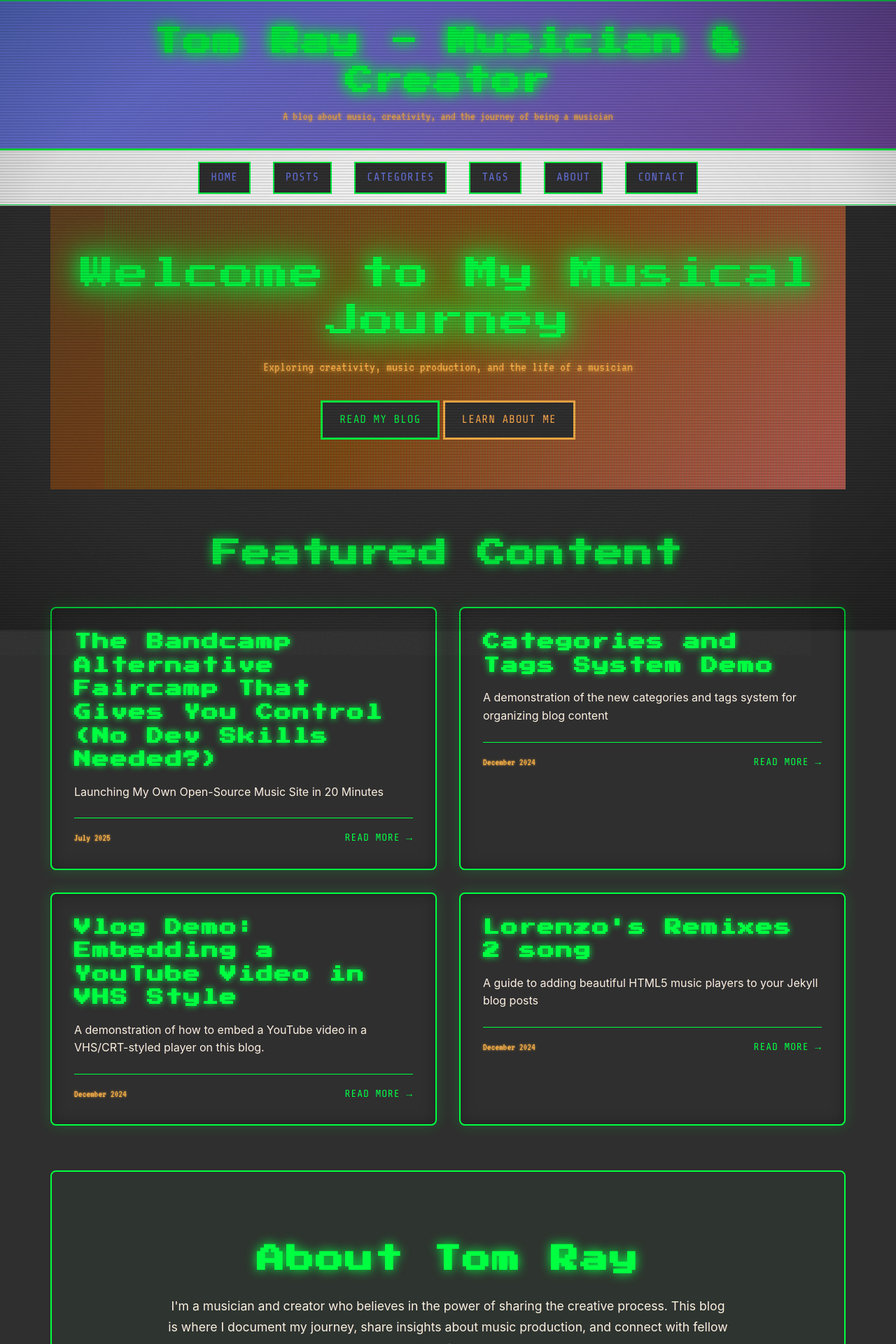
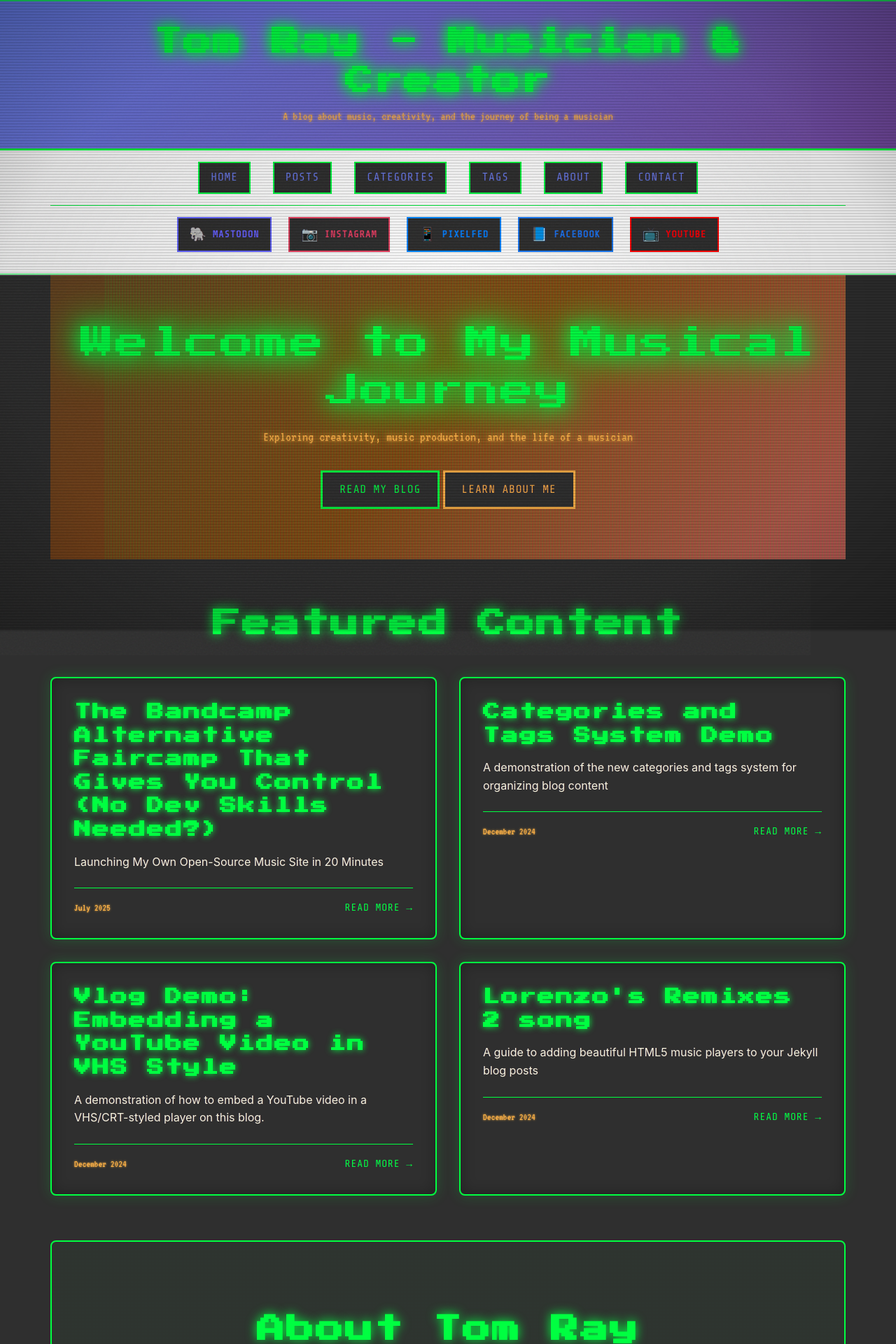
Before and after one commit to tmray/vhs-tape, a Jekyll site: the page built from index.html, in a window 1280 px wide. Shown: the top 1920 px of the page at 70% size. Built offline with Jekyll 4.4.1, drawn with Linux system fonts in a browser that asks for light colours; some of the changed text lies outside the part shown.

Commit message:
added links to my social media accounts

```diff
--- a/_config.yml
+++ b/_config.yml
@@ -34,6 +34,29 @@ defaults:
       category: "General"
       tags: []
 
+# Social Media Platforms
+# Add or remove platforms by editing this array
+# Each platform needs: name, url, icon_class
+social_platforms:
+  - name: "Mastodon"
+    url: "https://mastodon.social/@tmray"
+    icon_class: "icon-mastodon"
+  - name: "Instagram"
+    url: "https://instagram.com/tmray"
+    icon_class: "icon-instagram"
+  - name: "Pixelfed"
+    url: "https://pixelfed.social/@tmray"
+    icon_class: "icon-pixelfed"
+  - name: "Facebook"
+    url: "https://facebook.com/tomrayswebsite"
+    icon_class: "icon-facebook"
+  - name: "YouTube"
+    url: "https://youtube.com/@tomrayrules"
+    icon_class: "icon-youtube"
+  # - name: "Twitter"
+  #   url: "https://twitter.com/yourusername"
+  #   icon_class: "icon-twitter"
+
 # Exclude from processing
 exclude:
   - Gemfile
--- /dev/null
+++ b/_includes/social-links.html
@@ -0,0 +1,24 @@
+{% comment %}
+  Social Media Links Include
+  Usage: {% include social-links.html %}
+
+  To add/remove social platforms, edit the social_platforms array in _config.yml
+  Each platform should have: name, url, icon_class, color
+{% endcomment %}
+
+{% if site.social_platforms %}
+<div class="social-links">
+  <div class="social-links-container">
+    {% for platform in site.social_platforms %}
+      <a href="{{ platform.url }}"
+         class="social-link social-{{ platform.name | downcase }}"
+         target="_blank"
+         rel="noopener noreferrer"
+         title="{{ platform.name }}">
+        <span class="social-icon {{ platform.icon_class }}"></span>
+        <span class="social-name">{{ platform.name }}</span>
+      </a>
+    {% endfor %}
+  </div>
+</div>
+{% endif %}
--- a/_layouts/default.html
+++ b/_layouts/default.html
@@ -22,6 +22,7 @@
           <a href="{{ '/about/' | relative_url }}">About</a>
           <a href="{{ '/contact/' | relative_url }}">Contact</a>
         </div>
+        {% include social-links.html %}
       </div>
     </nav>
 
@@ -34,6 +35,7 @@
     <footer class="site-footer">
       <div class="container">
         <p>&copy; {{ site.time | date: '%Y' }} {{ site.author }}. All rights reserved.</p>
+        {% include social-links.html %}
       </div>
     </footer>
   </body>
--- a/_sass/_vhs-theme.scss
+++ b/_sass/_vhs-theme.scss
@@ -1630,6 +1630,179 @@ a {
   }
 }
 
+// Social Media Links
+.social-links {
+  margin-top: 1rem;
+  padding: 1rem 0;
+  border-top: 1px solid var(--vhs-crt-green);
+}
+
+// Footer social links styling
+.site-footer .social-links {
+  margin-top: 2rem;
+  padding-top: 1.5rem;
+  border-top: 2px solid var(--vhs-crt-green);
+}
+
+.site-footer .social-links-container {
+  gap: 1rem;
+}
+
+.site-footer .social-link {
+  padding: 0.4rem 0.8rem;
+  font-size: 0.8rem;
+}
+
+.social-links-container {
+  display: flex;
+  justify-content: center;
+  align-items: center;
+  gap: 1.5rem;
+  flex-wrap: wrap;
+}
+
+.social-link {
+  display: flex;
+  align-items: center;
+  gap: 0.5rem;
+  font-family: 'Share Tech Mono', monospace;
+  color: var(--vhs-crt-green);
+  text-decoration: none;
+  padding: 0.5rem 1rem;
+  border: 2px solid var(--vhs-crt-green);
+  background: var(--vhs-static-gray);
+  font-size: 0.85rem;
+  text-transform: uppercase;
+  letter-spacing: 1px;
+  transition: all 0.3s ease;
+  position: relative;
+  overflow: hidden;
+
+  &:hover {
+    background: var(--vhs-crt-green);
+    color: var(--vhs-static-gray);
+    box-shadow: 0 0 15px rgba(0, 255, 65, 0.4);
+    animation: buttonGlitch 0.2s ease-in-out;
+    transform: translateY(-2px);
+  }
+
+  &:hover .social-icon {
+    animation: iconGlow 0.5s ease-in-out;
+  }
+}
+
+.social-icon {
+  font-size: 1.1rem;
+  transition: all 0.3s ease;
+}
+
+.social-name {
+  font-weight: bold;
+}
+
+// Social platform specific colors
+.social-link.social-mastodon {
+  border-color: #6364ff;
+  color: #6364ff;
+
+  &:hover {
+    background: #6364ff;
+    color: var(--vhs-static-gray);
+    box-shadow: 0 0 15px rgba(99, 100, 255, 0.4);
+  }
+}
+
+.social-link.social-instagram {
+  border-color: #e4405f;
+  color: #e4405f;
+
+  &:hover {
+    background: #e4405f;
+    color: var(--vhs-static-gray);
+    box-shadow: 0 0 15px rgba(228, 64, 95, 0.4);
+  }
+}
+
+.social-link.social-pixelfed {
+  border-color: #0084ff;
+  color: #0084ff;
+
+  &:hover {
+    background: #0084ff;
+    color: var(--vhs-static-gray);
+    box-shadow: 0 0 15px rgba(0, 132, 255, 0.4);
+  }
+}
+
+.social-link.social-facebook {
+  border-color: #1877f2;
+  color: #1877f2;
+
+  &:hover {
+    background: #1877f2;
+    color: var(--vhs-static-gray);
+    box-shadow: 0 0 15px rgba(24, 119, 242, 0.4);
+  }
+}
+
+.social-link.social-youtube {
+  border-color: #ff0000;
+  color: #ff0000;
+
+  &:hover {
+    background: #ff0000;
+    color: var(--vhs-static-gray);
+    box-shadow: 0 0 15px rgba(255, 0, 0, 0.4);
+  }
+}
+
+// Social Media Icons (using CSS pseudo-elements)
+.icon-mastodon::before {
+  content: "🐘";
+  font-size: 1.2rem;
+}
+
+.icon-instagram::before {
+  content: "📷";
+  font-size: 1.2rem;
+}
+
+.icon-pixelfed::before {
+  content: "📱";
+  font-size: 1.2rem;
+}
+
+.icon-facebook::before {
+  content: "📘";
+  font-size: 1.2rem;
+}
+
+.icon-youtube::before {
+  content: "📺";
+  font-size: 1.2rem;
+}
+
+// Icon animations
+@keyframes iconGlow {
+  0%, 100% { transform: scale(1); }
+  50% { transform: scale(1.2); }
+}
+
+@media (max-width: 768px) {
+  .social-links-container {
+    gap: 1rem;
+  }
+
+  .social-link {
+    padding: 0.4rem 0.8rem;
+    font-size: 0.8rem;
+  }
+
+  .social-icon {
+    font-size: 1rem;
+  }
+}
+
 // VHS Image Include
 .vhs-img-wrapper {
   margin: 2.5rem 0;
```
